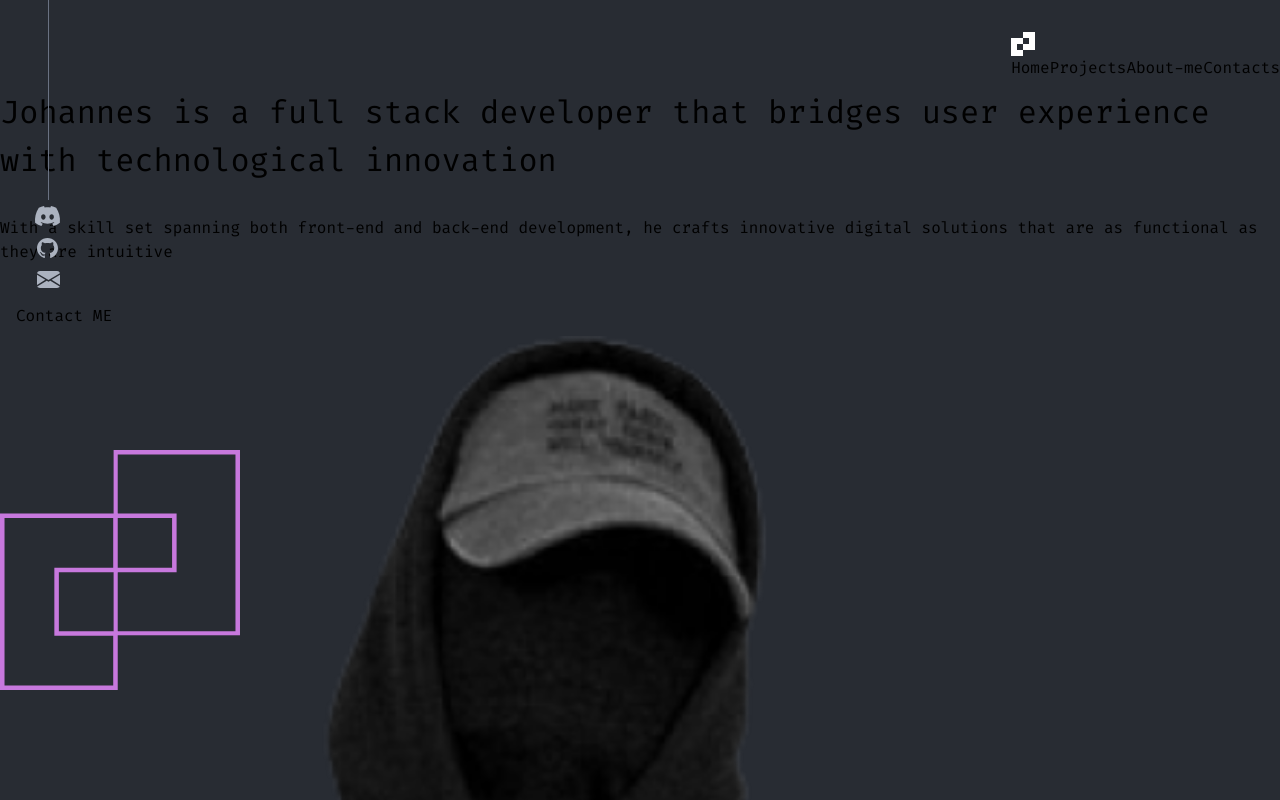
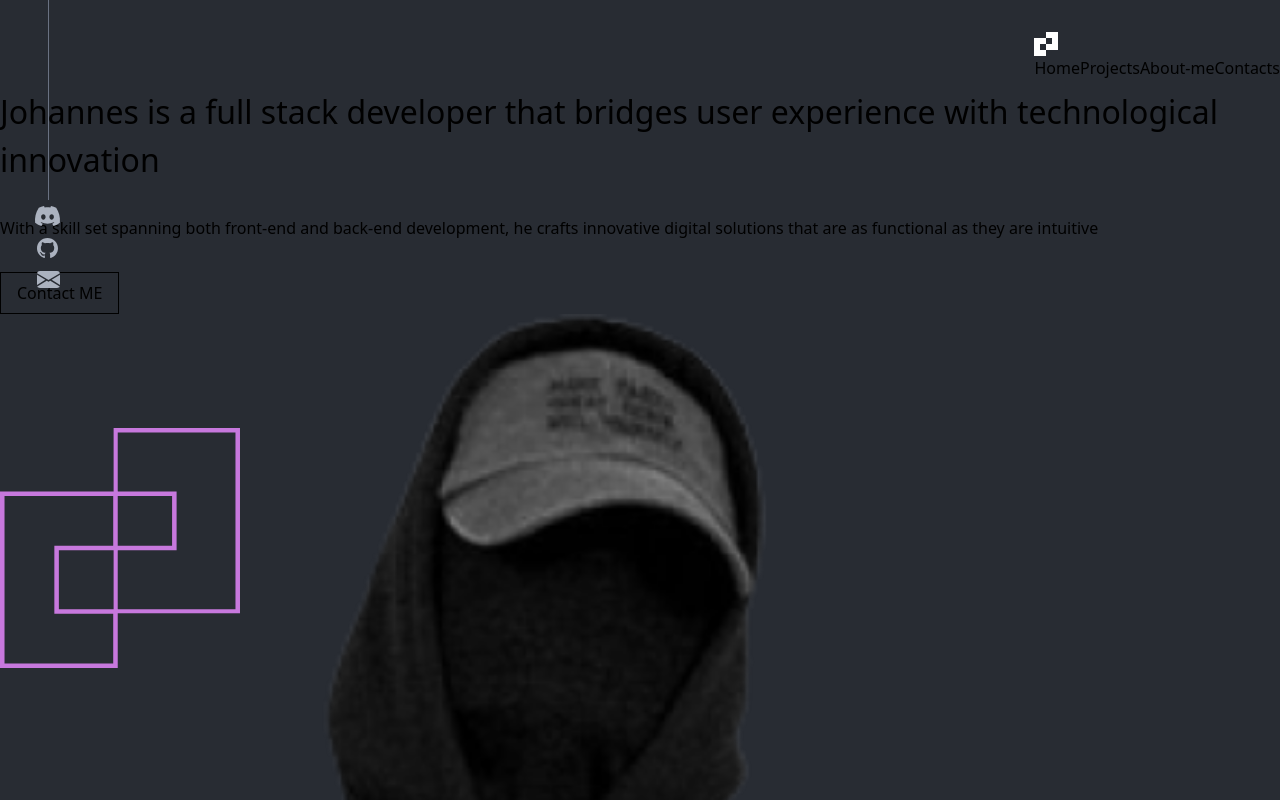
Before and after one commit to johannes-code/portfolio_v2, a React (Vite) app: page / in a window 1280 px wide. Shown: the top 800 px of the page. Built offline with nearby package versions, Linux system fonts and the light colour scheme.

Commit message:
got colors to work

```diff
--- a/package.json
+++ b/package.json
@@ -10,16 +10,17 @@
     "preview": "vite preview"
   },
   "dependencies": {
-    "@tailwindcss/vite": "^4.0.3",
+    "@tailwindcss/vite": "^4.0.4",
     "react": "^18.3.1",
     "react-dom": "^18.3.1",
-    "tailwindcss": "^4.0.3"
+    "tailwindcss": "^4.0.4"
   },
   "devDependencies": {
     "@eslint/js": "^9.17.0",
     "@types/react": "^18.3.18",
     "@types/react-dom": "^18.3.5",
     "@vitejs/plugin-react": "^4.3.4",
+    "autoprefixer": "^10.4.20",
     "eslint": "^9.17.0",
     "eslint-plugin-react": "^7.37.2",
     "eslint-plugin-react-hooks": "^5.0.0",
--- a/src/App.css
+++ b/src/App.css
@@ -1,24 +1,24 @@
 @import "tailwindcss";
-
 * {
   margin: 0px;
   box-sizing: border-box;
 }
 
-:root {
-  font-family: "Fira Code", monospace;
-  --primary: 287 60% 65%;
-  --primary-op: 287 60% 65% / 0.1;
-  --gray: 219 14% 71%;
-  --gray-op: 219 14% 71% / 0.1;
-  --background: 218 12% 18%;
-  --white: 0 0% 100%;
+@theme {
+  --font-display: "Fira Code", monospace;
 
-  --desktopScreen: 1024px;
-  --tabletScreen: 768px;
-  --mobileScreen: 500px;
+  --primary: hsl(287 60% 65%);
+  --primary-op: hsl(287 60% 65% / 0.1);
+  --gray: hsl(219 14% 71%);
+  --gray-op: hsl(219 14% 71% / 0.1);
+  --background: hsl(218 12% 18%);
+  --white: hsl(0 0% 100%);
+
+  --breakpoint_esktopScreen: 1024px;
+  --breakpoint_tabletScreen: 768px;
+  --breakpoint_mobileScreen: 500px;
 }
 
 body {
-  background-color: hsl(var(--background));
+  background-color: var(--background);
 }
--- a/src/components/button/button.module.css
+++ b/src/components/button/button.module.css
@@ -1,11 +1,9 @@
-.button_button_primary {
+._button_button_primary {
   display: inline-block;
   padding: 8px 16px;
-  border: 1px solid var(--primary);
-  font-weight: 500px;
-}
-
-.button_button_primary .a {
+  border: 1px solid;
+  border-color: var(--primary);
+  font-weight: 500;
   text-decoration: none;
   color: inherit;
 }
--- a/src/components/hero/hero.jsx
+++ b/src/components/hero/hero.jsx
@@ -12,7 +12,7 @@ export const Hero = () => {
           dangerouslySetInnerHTML={{ __html: heroData.title }}
         ></h1>
         <div className={styles.hero_description}>{heroData.description}</div>
-        <a className={button.button_button_primary} href="#contacts">
+        <a className={button._button_button_primary} href="#contacts">
           {heroData.button}
         </a>
         <div className={styles.hero_illustrations}>
--- a/src/components/hero/hero.module.css
+++ b/src/components/hero/hero.module.css
@@ -31,7 +31,8 @@
 .hero_image {
   position: relative;
   z-index: 2;
-  border-bottom: 1px solid var(--primary);
+  border-bottom: 1px solid;
+  border-color: var(--primary);
 }
 img {
   max-width: 100%;
@@ -40,7 +41,8 @@ img {
 
 .hero_status {
   padding: 8px;
-  border: 1px solid var(--gray);
+  border: 1px solid;
+  border-color: var(--gray);
   color: var(--gray);
   margin: 0 auto;
   display: inline-flex;
```
Also changed, not shown: src/components/quote/Quote.jsx (added), src/components/quote/quote.module.css (added), 1 other file (tests, documents, lock files or other folders).
